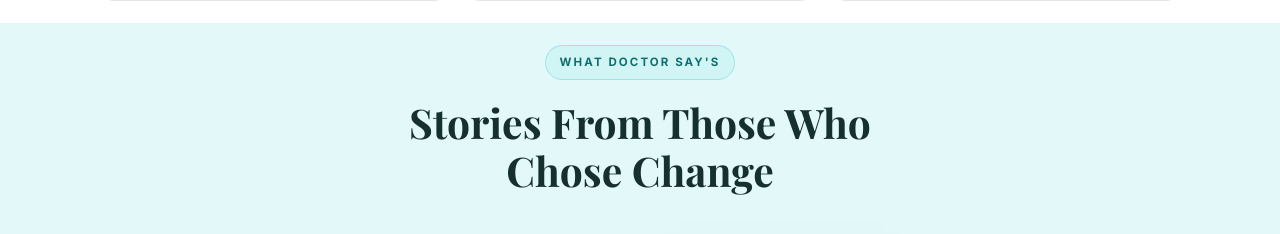
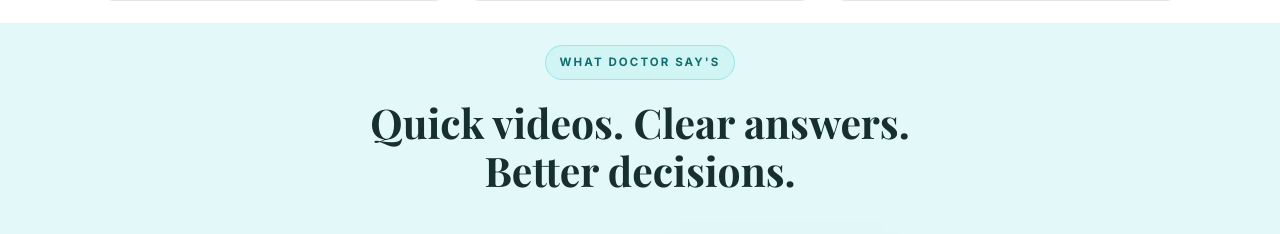
Before and after one commit to crowddevelopers08-arch/marinas-b-lp, a Next.js app: page / in a window 1280 px wide. Shown: the part 4208-4442 px from the top of the page. Built offline with nearby package versions, Linux system fonts and the light colour scheme; grey boxes are pictures that could not be loaded; a web font is replaced by a local one.

Commit message:
Update VideoTestimonialsSection.tsx

```diff
--- a/components/bariatric/VideoTestimonialsSection.tsx
+++ b/components/bariatric/VideoTestimonialsSection.tsx
@@ -50,7 +50,7 @@ export default function VideoTestimonialsSection() {
   return (
     <section className="mistakes">
       <div className="wrap center">
-        <SectionHeading eyebrow="What Doctor Say's" title="Stories From Those Who Chose Change" center />
+        <SectionHeading eyebrow="What Doctor Say's" title="Quick videos. Clear answers. Better decisions." center />
       </div>
       <div className="vtest-carousel-wrap">
         <button className="vtest-arrow" onClick={prev} aria-label="Previous video">&#8249;</button>
```
